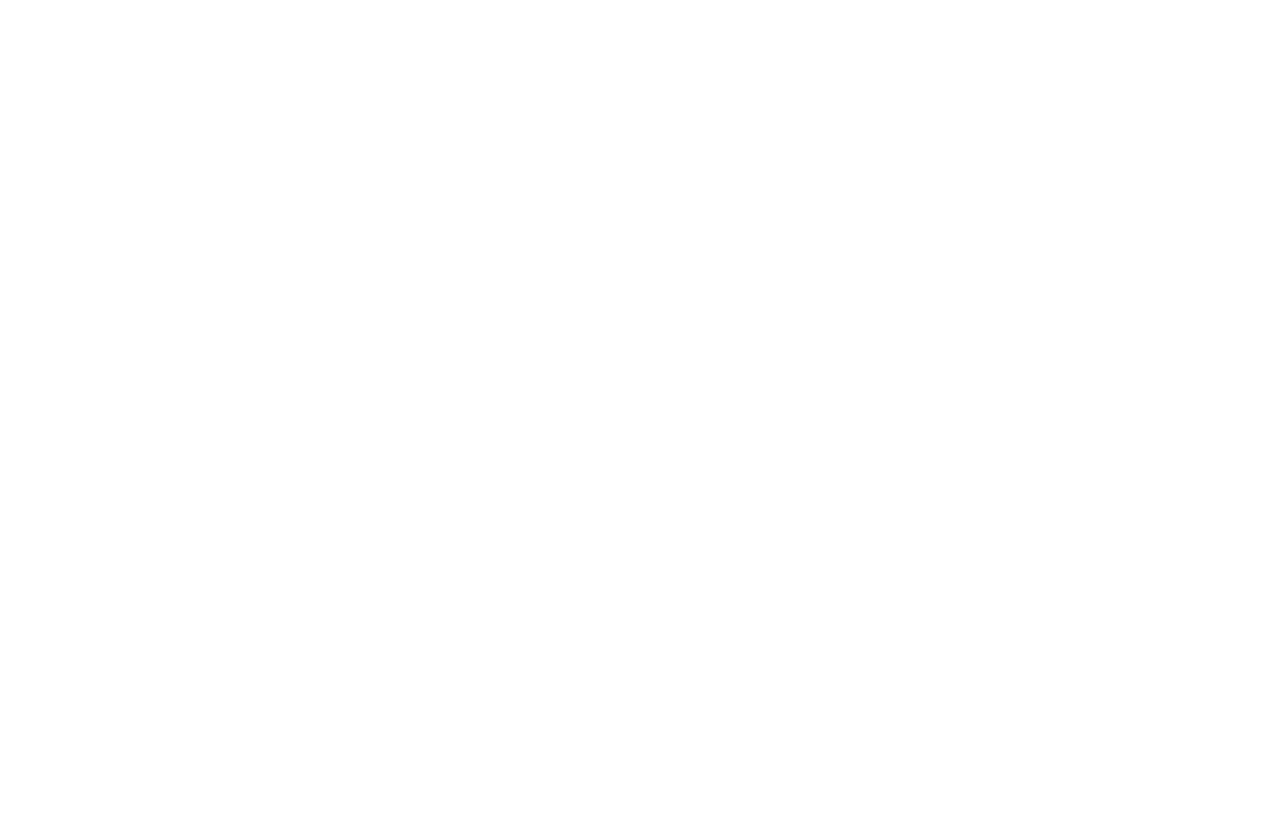
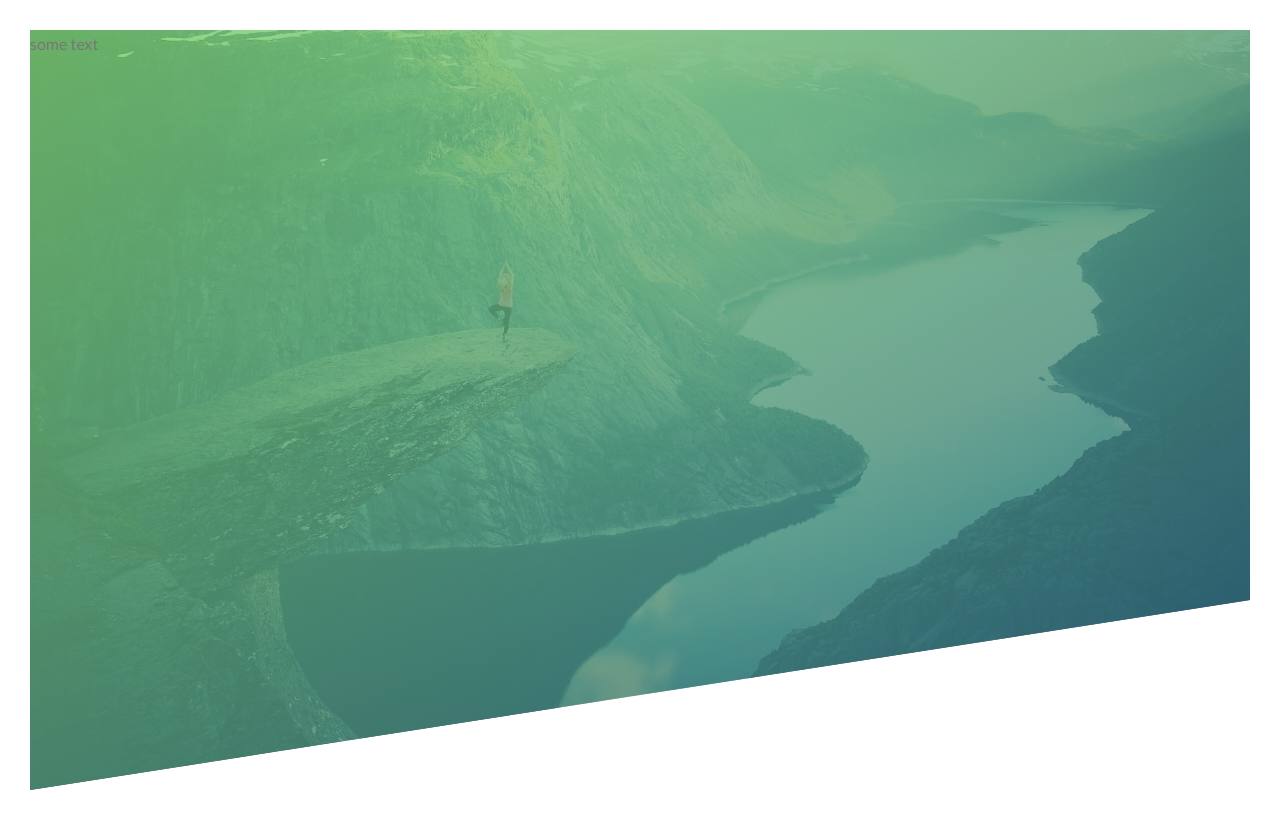
Before and after one commit to Mattkvls/natours_css_advanced, a plain HTML site: page Natours/starter/index.html in a window 1280 px wide. Drawn offline with Linux system fonts and the light colour scheme; files that its build step writes are made by us from their sources.

Commit message:
background header and clip path

```diff
--- a/Natours/starter/css/style.css
+++ b/Natours/starter/css/style.css
@@ -6,3 +6,28 @@ Medium green: #55c57a
 Dark green: #28b485
 
 */
+
+*{
+    margin: 0;
+    padding: 0;
+    box-sizing: border-box; /*includes border and padding in the total width and height */
+}
+
+body{
+    font-family: "Lato",sans-serif;
+    font-weight: 400;
+    font-size: 16px; /*we will change it */
+    line-height: 1.7; /*bigger form the current font-height*/
+    color: #777;
+    margin: 30px;
+}
+
+.header{
+    height: 95vh;
+    background-image:linear-gradient(to right bottom,rgba(126,213,111, 0.8),rgba(40,100,131,0.8)), url(../img/hero.jpg);
+    background-size: cover;
+    background-position: top;/*as we resize the top/center/ stays the same*/
+
+    /*clip-path*/
+    clip-path: polygon(0 0,100% 0, 100% 75%, 0 100%);
+}
--- a/Natours/starter/index.html
+++ b/Natours/starter/index.html
@@ -13,7 +13,9 @@
         <title>Natours | Exciting tours for adventurous people</title>
     </head>
     <body>
-
+        <header class="header">
+            some text
+        </header>
 
     </body>
 </html>
```
